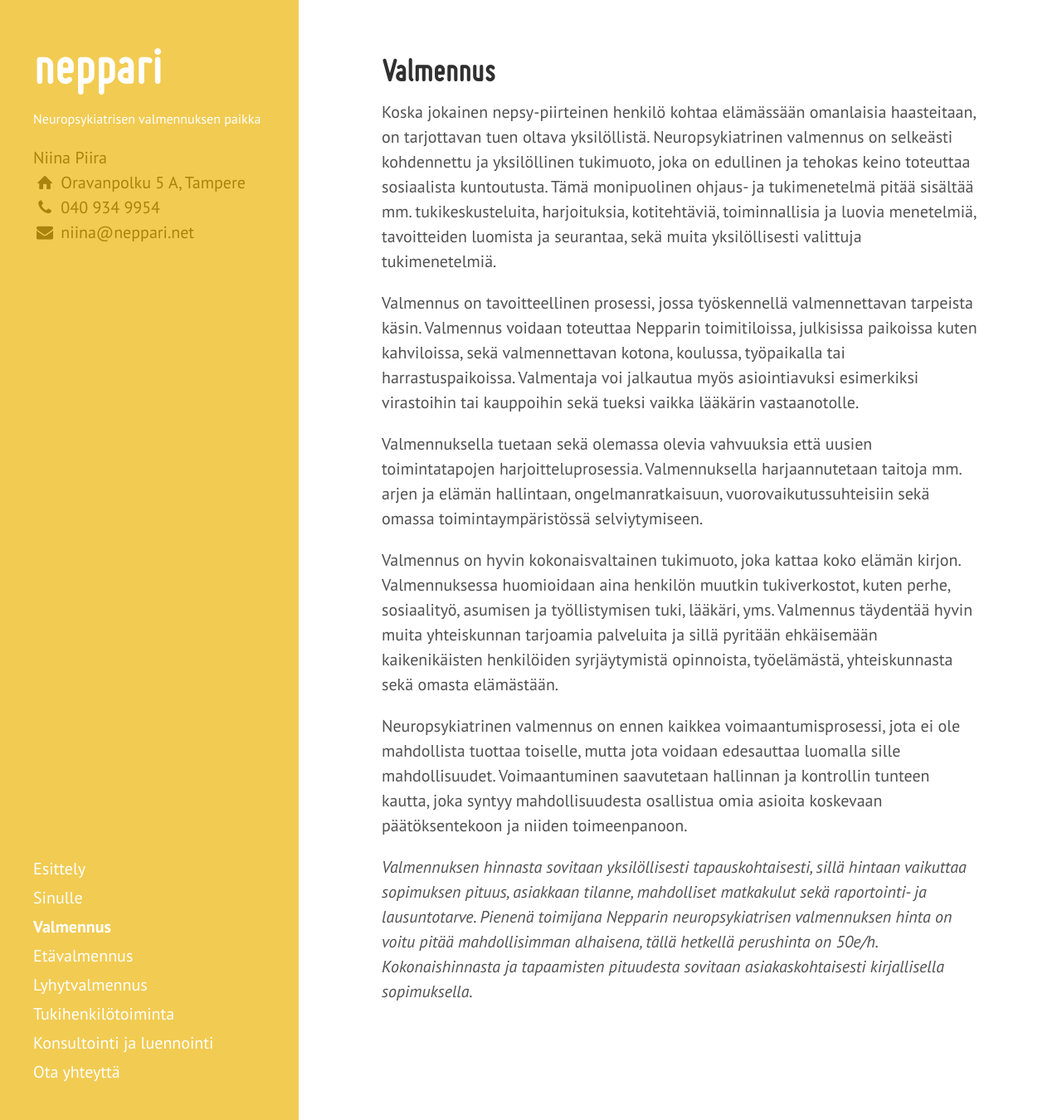
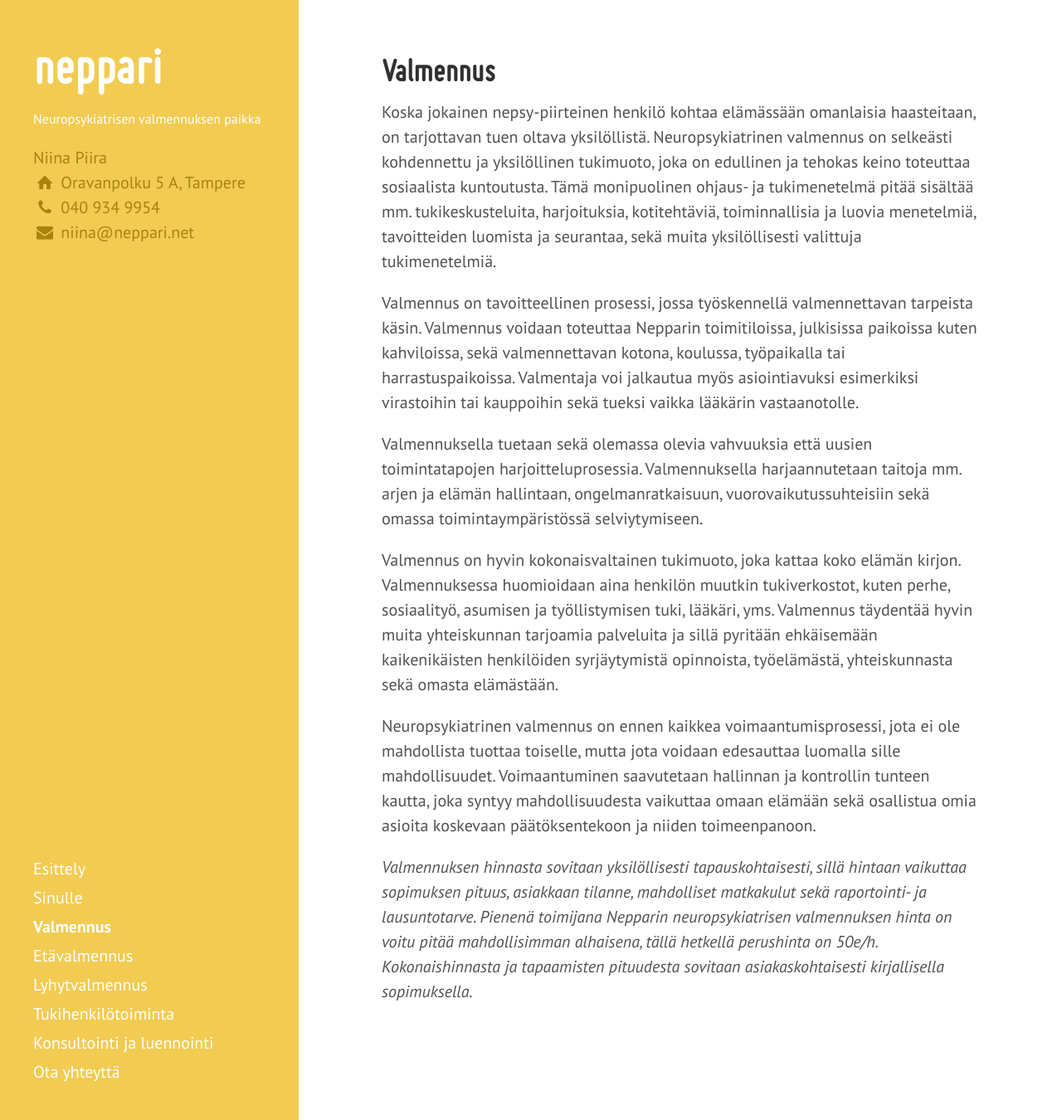
Before and after one commit to niinapiira/neppari.net, a Jekyll site: the page built from valmennus.md, in a window 1280 px wide and 1350 px high. Shown: the whole window at 83% size. Built offline with Jekyll 4.4.1, drawn with Linux system fonts in a browser that asks for light colours; Markdown is read by kramdown in place of the engine named in the settings.

Commit message:
Lisäsin vaikuttaa omaan elämään

```diff
--- a/valmennus.md
+++ b/valmennus.md
@@ -21,6 +21,6 @@
 
 Valmennus on hyvin kokonaisvaltainen tukimuoto, joka kattaa koko elämän kirjon. Valmennuksessa huomioidaan aina henkilön muutkin tukiverkostot, kuten perhe, sosiaalityö, asumisen ja työllistymisen tuki, lääkäri, yms. Valmennus täydentää hyvin muita yhteiskunnan tarjoamia palveluita ja sillä pyritään ehkäisemään kaikenikäisten henkilöiden syrjäytymistä opinnoista, työelämästä, yhteiskunnasta sekä omasta elämästään.
 
-Neuropsykiatrinen valmennus on ennen kaikkea voimaantumisprosessi, jota ei ole mahdollista tuottaa toiselle, mutta jota voidaan edesauttaa luomalla sille mahdollisuudet. Voimaantuminen saavutetaan hallinnan ja kontrollin tunteen kautta, joka syntyy mahdollisuudesta osallistua omia asioita koskevaan päätöksentekoon ja niiden toimeenpanoon.
+Neuropsykiatrinen valmennus on ennen kaikkea voimaantumisprosessi, jota ei ole mahdollista tuottaa toiselle, mutta jota voidaan edesauttaa luomalla sille mahdollisuudet. Voimaantuminen saavutetaan hallinnan ja kontrollin tunteen kautta, joka syntyy mahdollisuudesta vaikuttaa omaan elämään sekä osallistua omia asioita koskevaan päätöksentekoon ja niiden toimeenpanoon.
 
 *Valmennuksen hinnasta sovitaan yksilöllisesti tapauskohtaisesti, sillä hintaan vaikuttaa sopimuksen pituus, asiakkaan tilanne, mahdolliset matkakulut sekä  raportointi- ja lausuntotarve. Pienenä toimijana Nepparin neuropsykiatrisen valmennuksen hinta on voitu pitää mahdollisimman alhaisena, tällä hetkellä perushinta on 50e/h. Kokonaishinnasta ja tapaamisten pituudesta sovitaan asiakaskohtaisesti kirjallisella sopimuksella.*
```
